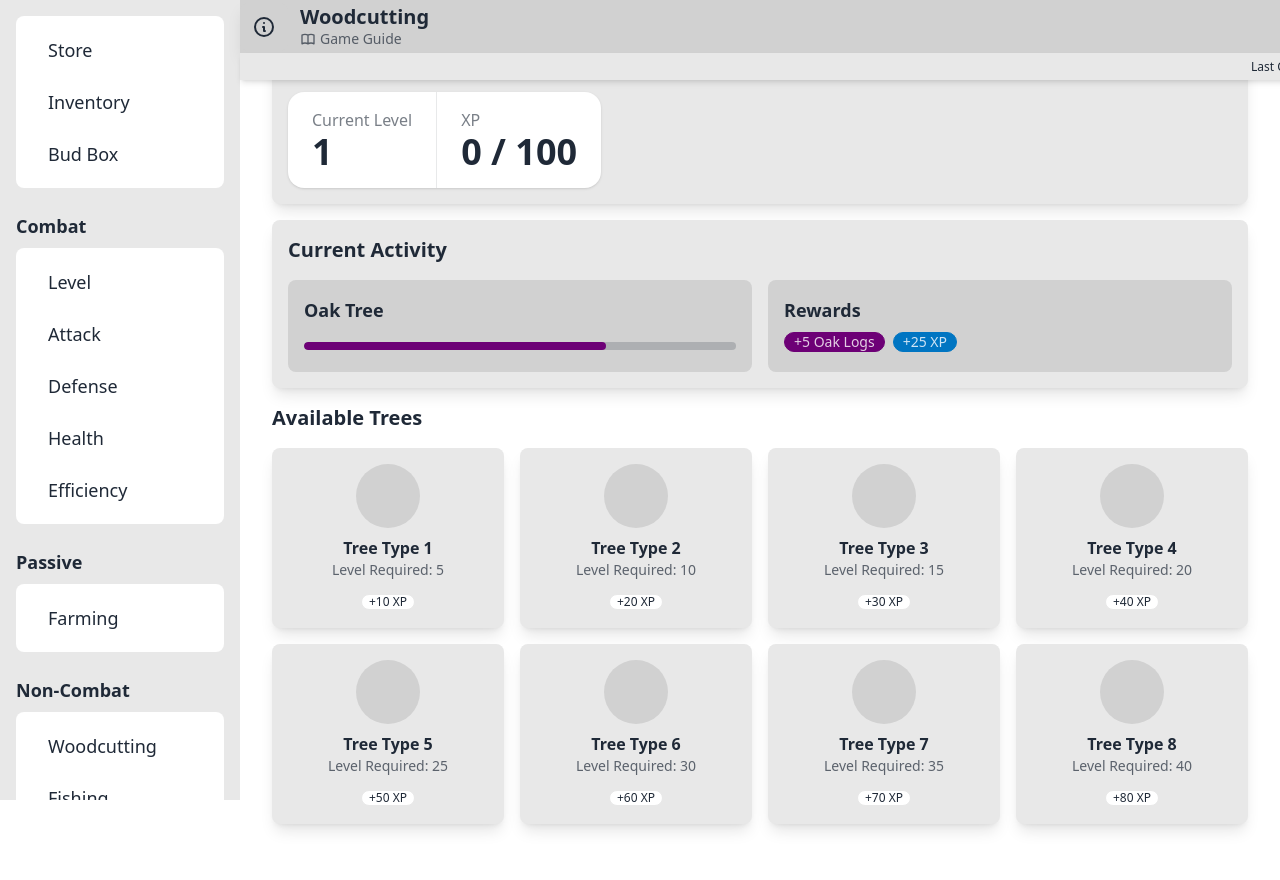
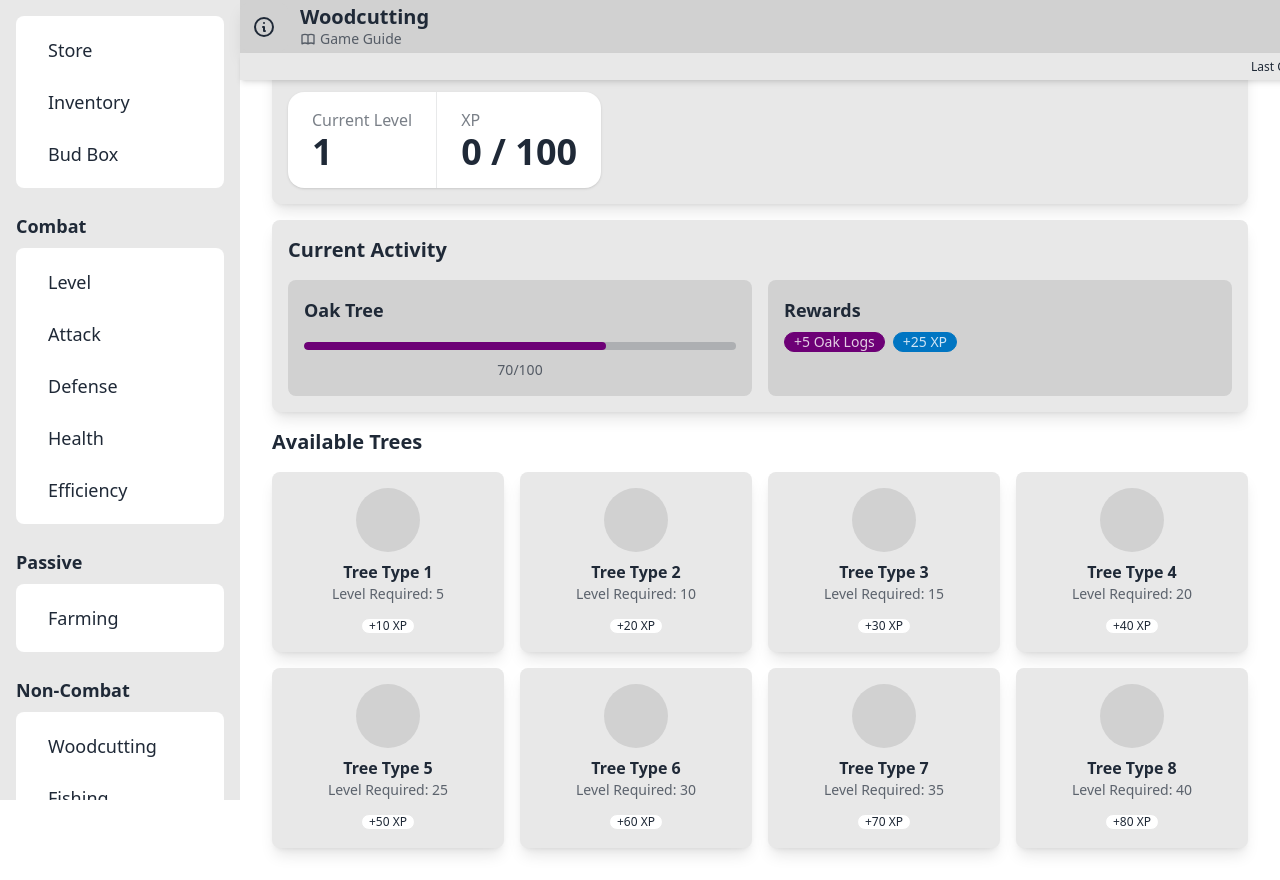
Before and after one commit to silveralcid/idle-buds, a React (Vite) app in the folder idle-buds/: page / in a window 1280 px wide. Before the commit the page ends 856 px from the top, so only its background shows below. Built offline with nearby package versions, Linux system fonts and the light colour scheme.

Commit message:
feat: implement gathering session progress component

```diff
--- a/idle-buds/src/components/Activities/Gathering/GatheringSessionProgress.tsx
+++ b/idle-buds/src/components/Activities/Gathering/GatheringSessionProgress.tsx
@@ -0,0 +1,66 @@
+import { FC } from 'react';
+
+interface GatheringReward {
+    amount: number;
+    item: string;
+    type: 'item' | 'xp';
+}
+
+interface GatheringSessionProgressProps {
+    activityName: string;
+    targetName: string;
+    progress: number;
+    maxProgress: number;
+    rewards: GatheringReward[];
+}
+
+const GatheringSessionProgress: FC<GatheringSessionProgressProps> = ({
+    activityName,
+    targetName,
+    progress,
+    maxProgress,
+    rewards
+}) => {
+    return (
+        <div className="w-full bg-base-200 rounded-lg p-4 shadow-lg">
+            <h2 className="text-xl font-bold mb-4">Current Activity</h2>
+            <div className="flex flex-col md:flex-row gap-4">
+                {/* Active Gathering Info */}
+                <div className="flex-1 bg-base-300 rounded-lg p-4">
+                    <h3 className="text-lg font-semibold">{targetName}</h3>
+                    <div className="progress-bar mt-2">
+                        <progress
+                            className="progress progress-primary w-full"
+                            value={progress}
+                            max={maxProgress}
+                        ></progress>
+                    </div>
+                    <div className="text-sm text-base-content/70 mt-1 text-center">
+                        {progress}/{maxProgress}
+                    </div>
+                </div>
+
+                {/* Current Rewards */}
+                <div className="flex-1 bg-base-300 rounded-lg p-4">
+                    <h3 className="text-lg font-semibold">Rewards</h3>
+                    <div className="flex flex-wrap gap-2 mt-2">
+                        {rewards.map((reward, index) => (
+                            <div
+                                key={index}
+                                className={`badge ${
+                                    reward.type === 'item'
+                                        ? 'badge-primary'
+                                        : 'badge-secondary'
+                                }`}
+                            >
+                                +{reward.amount} {reward.item}
+                            </div>
+                        ))}
+                    </div>
+                </div>
+            </div>
+        </div>
+    );
+};
+
+export default GatheringSessionProgress;
--- a/idle-buds/src/components/Activities/Gathering/Woodcutting/WoodcuttingActivityPage.tsx
+++ b/idle-buds/src/components/Activities/Gathering/Woodcutting/WoodcuttingActivityPage.tsx
@@ -1,14 +1,20 @@
 import { FC } from 'react';
 import ActivityProgressOverview from '../../ActivityProgressOverview';
-
+import GatheringSessionProgress from '../GatheringSessionProgress';
 interface WoodcuttingActivityPageProps {
     // Add props as needed
 }
 
 const WoodcuttingActivityPage: FC<WoodcuttingActivityPageProps> = () => {
+    // Mock data for gathering session
+    const currentRewards = [
+        { amount: 5, item: 'Oak Logs', type: 'item' as const },
+        { amount: 25, item: 'XP', type: 'xp' as const }
+    ];
+
     return (
         <div className="flex flex-col w-full gap-4 p-4">
-            {/* Row 1: Activity Progress overview Section */}
+            {/* Row 1: Activity Progress Overview Section */}
             <ActivityProgressOverview
                 activityName="Woodcutting"
                 currentLevel={1}
@@ -17,31 +23,13 @@ const WoodcuttingActivityPage: FC<WoodcuttingActivityPageProps> = () => {
             />
 
             {/* Row 2: Active Woodcutting Area */}
-            <div className="w-full bg-base-200 rounded-lg p-4 shadow-lg">
-                <h2 className="text-xl font-bold mb-4">Current Activity</h2>
-                <div className="flex flex-col md:flex-row gap-4">
-                    {/* Active Tree Info */}
-                    <div className="flex-1 bg-base-300 rounded-lg p-4">
-                        <h3 className="text-lg font-semibold">Oak Tree</h3>
-                        <div className="progress-bar mt-2">
-                            <progress
-                                className="progress progress-primary w-full"
-                                value="70"
-                                max="100"
-                            ></progress>
-                        </div>
-                    </div>
-
-                    {/* Current Rewards */}
-                    <div className="flex-1 bg-base-300 rounded-lg p-4">
-                        <h3 className="text-lg font-semibold">Rewards</h3>
-                        <div className="flex gap-2 mt-2">
-                            <div className="badge badge-primary">+5 Oak Logs</div>
-                            <div className="badge badge-secondary">+25 XP</div>
-                        </div>
-                    </div>
-                </div>
-            </div>
+            <GatheringSessionProgress
+                activityName="Woodcutting"
+                targetName="Oak Tree"
+                progress={70}
+                maxProgress={100}
+                rewards={currentRewards}
+            />
 
             {/* Row 3: Available Trees Grid */}
             <div className="w-full">
```
